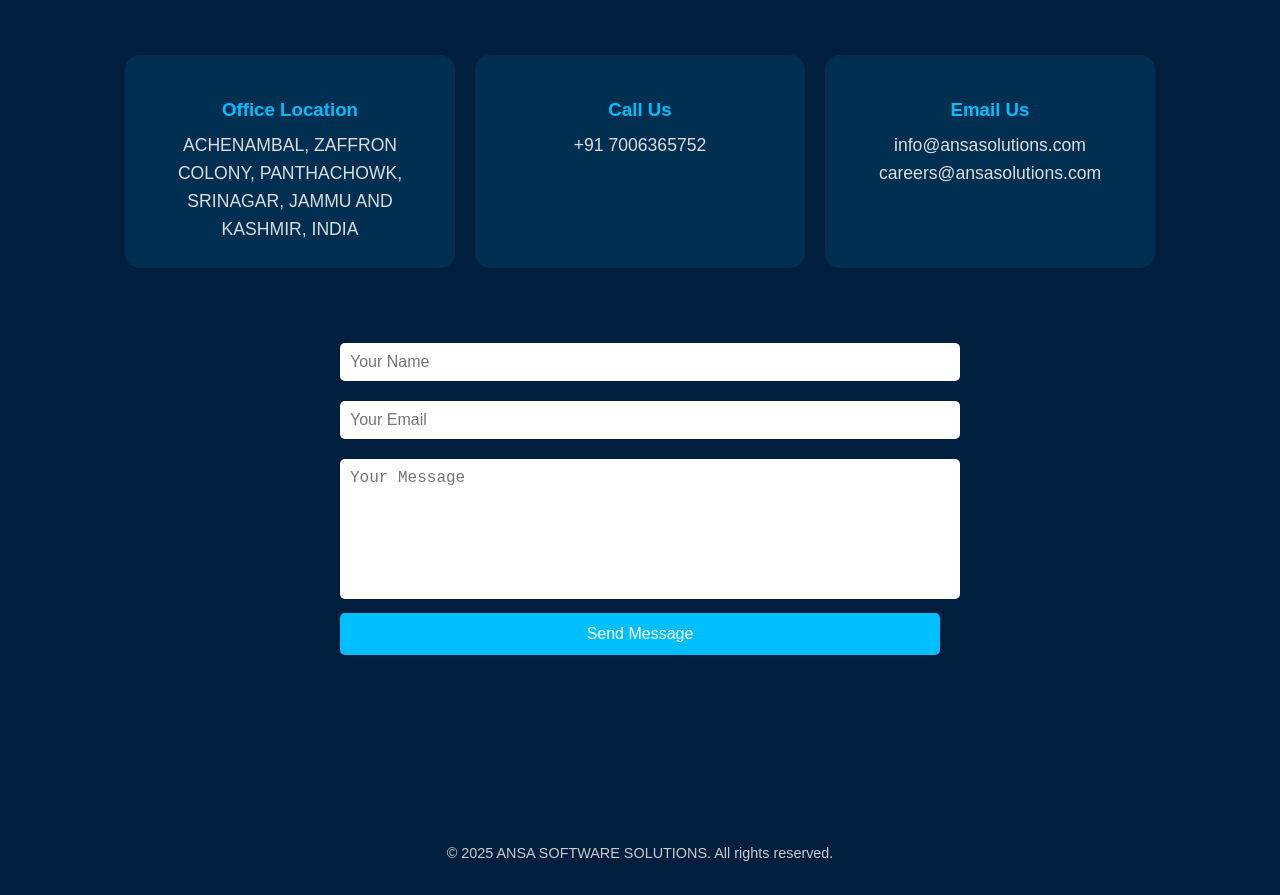
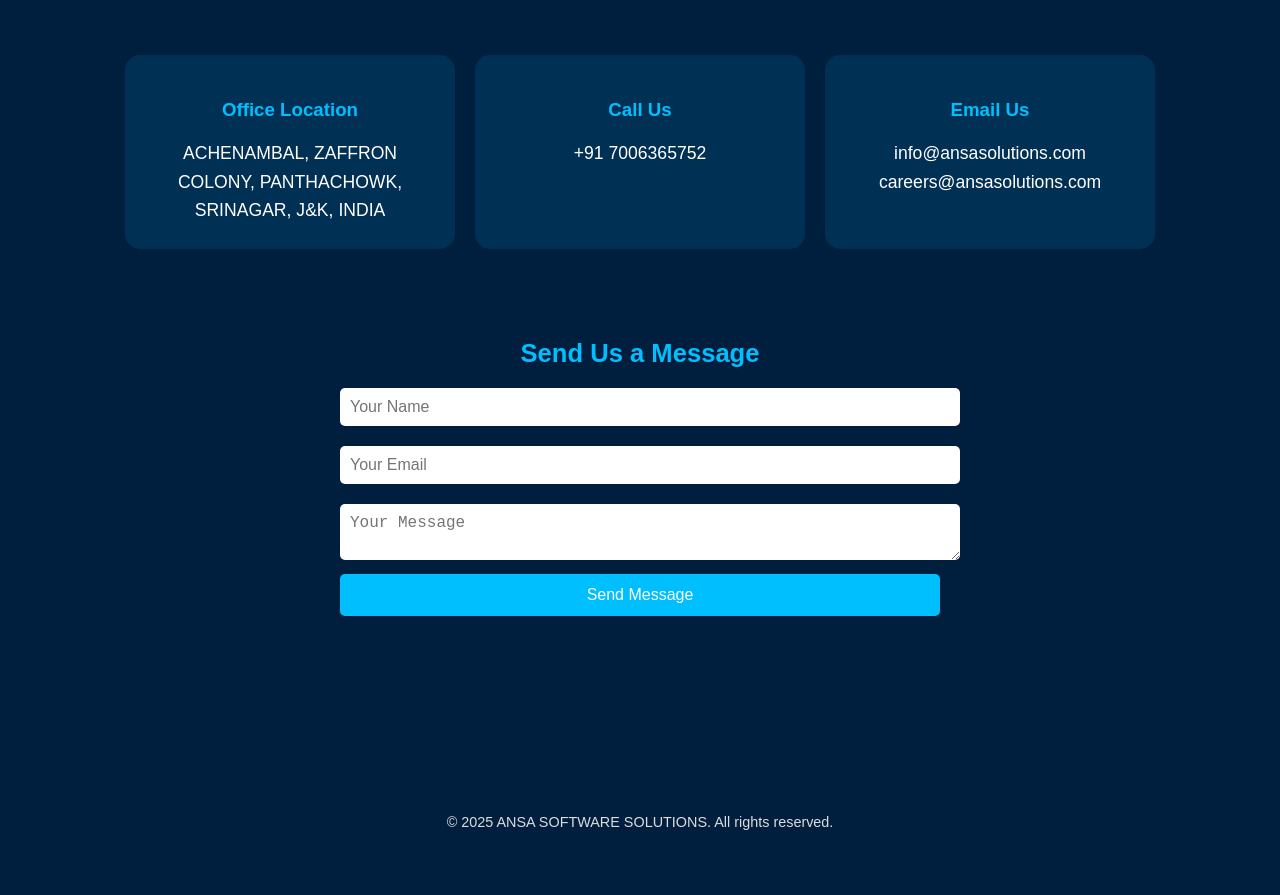
Before and after one commit to sameerjan123/sameerjan123, a plain HTML site: page contact.html in a window 1280 px wide. Shown: the part 800-1695 px from the top of the page. After the commit the page ends 1662 px from the top, so only its background shows below. Drawn offline with Linux system fonts and the light colour scheme.

Commit message:
Add files via upload

```diff
--- a/contact.html
+++ b/contact.html
@@ -7,29 +7,118 @@
 <link rel="stylesheet" href="style.css">
 <style>
 html,body{
-  height:100%;margin:0;font-family:"Poppins",sans-serif;background:#001f3f;color:#fff;
-  opacity:0;animation:fadeIn 1.5s ease-in forwards;
+  margin:0;
+  font-family:"Poppins",sans-serif;
+  background:#001f3f;
+  color:#fff;
+  opacity:0;
+  animation:fadeIn 1.5s ease-in forwards;
 }
-@keyframes fadeIn{from{opacity:0;transform:translateY(15px);}to{opacity:1;transform:translateY(0);}}
-header nav{background:rgba(0,31,63,0.95);padding:14px 40px;display:flex;justify-content:space-between;align-items:center;}
-.logo{font-size:2rem;font-weight:900;color:#00bfff;text-shadow:0 0 10px #00bfff;animation:glowPulse 2.5s infinite ease-in-out;}
-@keyframes glowPulse{0%{text-shadow:0 0 8px #00bfff;}50%{text-shadow:0 0 18px #66ffff;}100%{text-shadow:0 0 8px #00bfff;}}
+@keyframes fadeIn{
+  from{opacity:0;transform:translateY(15px);}
+  to{opacity:1;transform:translateY(0);}
+}
+
+/* Header */
+header nav{
+  background:rgba(0,31,63,0.95);
+  padding:14px 40px;
+  display:flex;
+  justify-content:space-between;
+  align-items:center;
+  position:relative;
+  z-index:10;
+}
+.logo{
+  font-size:2rem;
+  font-weight:900;
+  color:#00bfff;
+  letter-spacing:2px;
+  text-shadow:0 0 10px #00bfff,0 0 20px #00bfff,0 0 30px #00bfff;
+  animation:glowPulse 2.5s infinite ease-in-out;
+}
+@keyframes glowPulse{
+  0%{text-shadow:0 0 8px #00bfff,0 0 16px #00bfff;}
+  50%{text-shadow:0 0 18px #66ffff,0 0 36px #00ffff;}
+  100%{text-shadow:0 0 8px #00bfff,0 0 16px #00bfff;}
+}
 .menu{display:flex;gap:25px;}
 .menu a{color:#fff;text-decoration:none;font-weight:500;transition:.3s;}
 .menu a:hover{color:#00bfff;}
-.hero{background:url('https://media.istockphoto.com/id/1450058572/photo/businessman-using-a-laptop-and-touching-on-virtual-screen-contact-icons-consists-of-telephone.jpg?s=612x612&w=0&k=20&c=R5wzCGHu6ZS-8EQpJ2Z1tkSbKGGdJH4apVhFM18EXSM=') no-repeat center/cover;height:60vh;display:flex;justify-content:center;align-items:center;text-align:center;}
+
+/* Hero */
+.hero{
+  background:url('https://media.istockphoto.com/id/1450058572/photo/businessman-using-a-laptop-and-touching-on-virtual-screen-contact-icons-consists-of-telephone.jpg?s=612x612&w=0&k=20&c=R5wzCGHu6ZS-8EQpJ2Z1tkSbKGGdJH4apVhFM18EXSM=') no-repeat center center/cover;
+  height:60vh;
+  display:flex;
+  flex-direction:column;
+  justify-content:center;
+  align-items:center;
+  text-align:center;
+}
 .hero h2{font-size:3rem;margin:0;}
-.contact-cards{display:flex;flex-wrap:wrap;justify-content:center;gap:20px;margin:40px 0;}
-.contact-card{background:rgba(0,191,255,0.1);border-radius:15px;padding:25px;width:280px;text-align:center;transition:.3s;}
+
+.contact-cards{
+  display:flex;
+  flex-wrap:wrap;
+  justify-content:center;
+  gap:20px;
+  margin:40px 0;
+}
+.contact-card{
+  background:rgba(0,191,255,0.1);
+  border-radius:15px;
+  padding:25px;
+  width:280px;
+  text-align:center;
+  transition:0.3s;
+}
 .contact-card:hover{background:rgba(0,191,255,0.2);}
-.contact-card h3{color:#00bfff;margin-bottom:10px;}
-.contact-card p{color:#ddd;}
-form.contact-form{max-width:600px;margin:0 auto 50px;background:rgba(0,31,63,0.6);padding:25px;border-radius:15px;}
-form.contact-form input,form.contact-form textarea{width:100%;margin:10px 0;padding:10px;border-radius:5px;border:none;font-size:1rem;}
-form.contact-form textarea{height:120px;resize:none;}
-form.contact-form button{width:100%;background:#00bfff;border:none;padding:12px;border-radius:5px;font-size:1rem;color:#fff;cursor:pointer;transition:.3s;}
-form.contact-form button:hover{background:#0099cc;}
-footer{text-align:center;padding:20px;background:rgba(0,31,63,0.9);color:#ccc;}
+.contact-card h3{color:#00bfff;}
+
+/* Form */
+form.contact-form{
+  max-width:600px;
+  margin:0 auto 60px auto;
+  background:rgba(0,31,63,0.6);
+  padding:25px;
+  border-radius:15px;
+  text-align:left;
+}
+form.contact-form h3{
+  text-align:center;
+  color:#00bfff;
+  font-size:1.6rem;
+  margin-bottom:10px;
+}
+form.contact-form input,
+form.contact-form textarea{
+  width:100%;
+  margin:10px 0;
+  padding:10px;
+  border-radius:5px;
+  border:none;
+  font-size:1rem;
+}
+form.contact-form button{
+  width:100%;
+  background:#00bfff;
+  border:none;
+  padding:12px;
+  border-radius:5px;
+  font-size:1rem;
+  color:#fff;
+  cursor:pointer;
+  transition:0.3s;
+}
+form.contact-form button:hover{background:#0099cc;transform:scale(1.03);}
+
+footer{
+  text-align:center;
+  padding:18px;
+  background:rgba(0,31,63,0.9);
+  color:#ddd;
+}
 </style>
 </head>
 <body>
@@ -45,18 +134,19 @@ footer{text-align:center;padding:20px;background:rgba(0,31,63,0.9);color:#ccc;}
   </nav>
 </header>
 
-<section class="hero"><h2>Contact ANSA</h2></section>
+<section class="hero">
+  <h2>Contact ANSA</h2>
+</section>
 
-<section id="contact">
+<section>
   <div class="contact-cards">
-    <div class="contact-card"><h3>Office Location</h3><p>ACHENAMBAL, ZAFFRON COLONY, PANTHACHOWK, SRINAGAR, JAMMU AND KASHMIR, INDIA</p></div>
+    <div class="contact-card"><h3>Office Location</h3><p>ACHENAMBAL, ZAFFRON COLONY, PANTHACHOWK, SRINAGAR, J&K, INDIA</p></div>
     <div class="contact-card"><h3>Call Us</h3><p>+91 7006365752</p></div>
     <div class="contact-card"><h3>Email Us</h3><p>info@ansasolutions.com<br>careers@ansasolutions.com</p></div>
   </div>
 
-  <form class="contact-form" action="https://formsubmit.co/sameerjan1246@gmail.com" method="POST">
-    <input type="hidden" name="_subject" value="New Contact Message from Ansa Website">
-    <input type="hidden" name="_captcha" value="false">
+  <form class="contact-form" action="thankyou.html" method="POST">
+    <h3>Send Us a Message</h3>
     <input type="text" name="Name" placeholder="Your Name" required>
     <input type="email" name="Email" placeholder="Your Email" required>
     <textarea name="Message" placeholder="Your Message" required></textarea>
@@ -65,7 +155,7 @@ footer{text-align:center;padding:20px;background:rgba(0,31,63,0.9);color:#ccc;}
 </section>
 
 <footer>
-<p>&copy; 2025 ANSA SOFTWARE SOLUTIONS. All rights reserved.</p>
+  <p>&copy; 2025 ANSA SOFTWARE SOLUTIONS. All rights reserved.</p>
 </footer>
 </body>
 </html>
```
